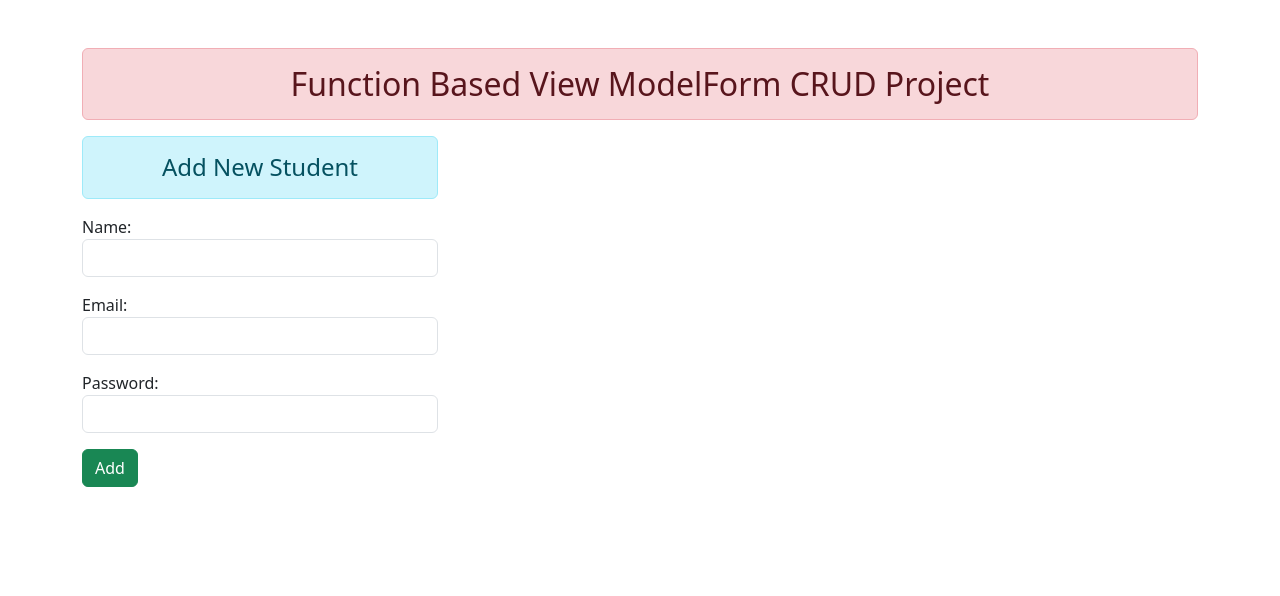
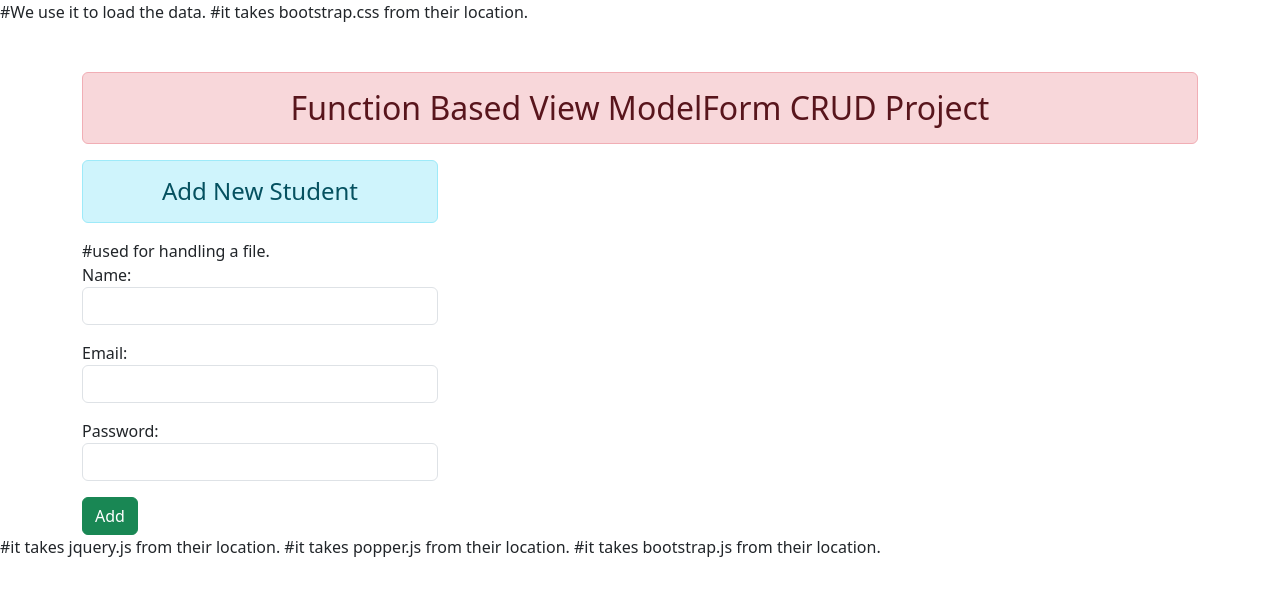
Before and after one commit to Samarth0325/Django-Project-with-CRUD-Operations, a Django app: page / in a window 1280 px wide. Shown: the top 596 px of the page. Run offline with Django 5.2, Linux system fonts and the light colour scheme; some libraries are stand-ins or nearby versions.

Commit message:
I can just add some comments to understand the flow and work of project.

```diff
--- a/crudproject1/settings.py
+++ b/crudproject1/settings.py
@@ -115,7 +115,7 @@ USE_TZ = True
 # Static files (CSS, JavaScript, Images)
 # https://docs.djangoproject.com/en/5.2/howto/static-files/
 
-STATIC_URL = '/static/'
+STATIC_URL = '/static/' #we add slash to access the bootstrap files to our home location in base.html.
 
 # Default primary key field type
 # https://docs.djangoproject.com/en/5.2/ref/settings/#default-auto-field
--- a/enroll/admin.py
+++ b/enroll/admin.py
@@ -1,6 +1,6 @@
 from django.contrib import admin
 from .models import User
 # Register your models here.
-@admin.register(User)
+@admin.register(User)     #we call the model data in admin page to store it to database.
 class UserAdmin(admin.ModelAdmin):
     list_display = ('id','name','email','password')
--- a/enroll/forms.py
+++ b/enroll/forms.py
@@ -2,12 +2,12 @@ from django.core import validators
 from django import forms
 from .models import User
 
-class StudentRegistration(forms.ModelForm):
+class StudentRegistration(forms.ModelForm): #It is a form we create for a user.
     class Meta:
         model = User
         fields = ['name','email','password']
         widgets = {
-            'name': forms.TextInput(attrs={'class':'form-control'}),
+            'name': forms.TextInput(attrs={'class':'form-control'}),#we use form-control to convert normal form into bootstrap form
             'email': forms.EmailInput(attrs={'class':'form-control'}),
             'password': forms.PasswordInput(attrs={'class':'form-control'})
             ,
--- a/enroll/models.py
+++ b/enroll/models.py
@@ -1,7 +1,7 @@
 from django.db import models
 
 # Create your models here.
-class User(models.Model):
+class User(models.Model): #we create a class of user.which go on admin page where we call it.
     name = models.CharField(max_length=70)
     email = models.EmailField(max_length=100)
     password = models.CharField(max_length=100)
--- a/enroll/templates/enroll/addandshow.html
+++ b/enroll/templates/enroll/addandshow.html
@@ -4,7 +4,7 @@
     <div class="col-sm-4">
         <h4 class="text-center alert alert-info" >Add New Student</h4>
         <form action="" method="POST">
-        {% csrf_token %}
+        {% csrf_token %}#used for handling a file.
         {{form.as_p}}
         <input type="submit" class="btn btn-success" value="Add">
         </form>
--- a/enroll/templates/enroll/base.html
+++ b/enroll/templates/enroll/base.html
@@ -1,11 +1,11 @@
 <!DOCTYPE html>
-{% load static %}
+{% load static %}#We use it to load the data.
 <html lang="en">
 <head>
     <meta charset="UTF-8">
     <meta name="viewport" content="width=device-width, initial-scale=1.0">
     <title>CRUD - Django</title>
-    <link rel="stylesheet" href="{% static 'enroll/css/bootstrap.css' %}">
+    <link rel="stylesheet" href="{% static 'enroll/css/bootstrap.css' %}">#it takes bootstrap.css from their location.
 </head>
 <body>
     <div class="container mt-5">
@@ -18,9 +18,9 @@
 
     </div>
 
-    <script src="{% static 'enroll/js/jquery.js' %}"></script>
-    <script src="{% static 'enroll/js/popper.js' %}"></script>
-    <script src="{% static 'enroll/js/bootstrap.js' %}"></script>
+    <script src="{% static 'enroll/js/jquery.js' %}"></script>#it takes jquery.js from their location.
+    <script src="{% static 'enroll/js/popper.js' %}"></script>#it takes popper.js from their location.
+    <script src="{% static 'enroll/js/bootstrap.js' %}"></script>#it takes bootstrap.js from their location.
 
 </body>
 </html>
--- a/enroll/views.py
+++ b/enroll/views.py
@@ -3,7 +3,7 @@ from .forms import StudentRegistration
 from .models import User
 
 # Create your views here.
-def add_show(request):
+def add_show(request): #it is a view of form for creating and validating and reading the data.
     if request.method == "POST":
         fm = StudentRegistration(request.POST)
         if fm.is_valid():
@@ -12,6 +12,7 @@ def add_show(request):
             pw = fm.cleaned_data['password'] #if we do not want to save password reduce this line and declared variable in second line.
             reg = User(name=nm, email=em, password=pw)
             reg.save()
+            fm = StudentRegistration()#it shows form blank after adding data to database.
     else:
         fm = StudentRegistration()
 
```
